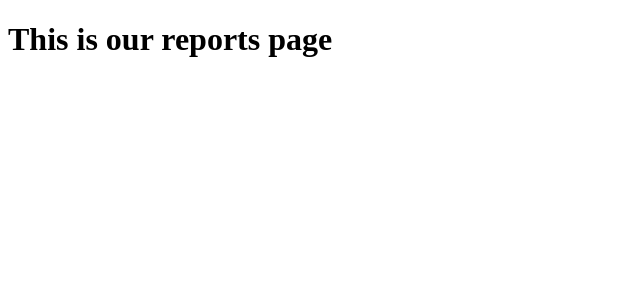
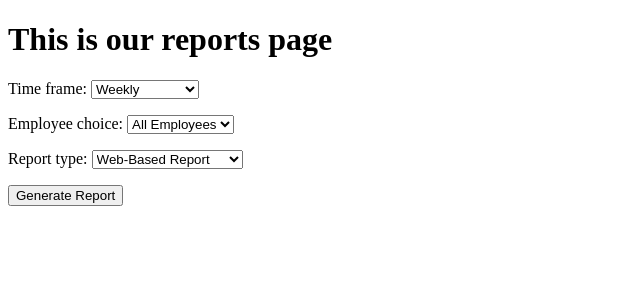
Before and after one commit to JMD-03/INFSYS4850, a Django app: page /reports/ in a window 1280 px wide. Shown: the part 29-329 px from the top of the page, without its empty margins (0-640 px from the left). Run offline with Django 3.2, Linux system fonts and the light colour scheme; the visitor is signed in with stand-in values (Sample User, id 1).

Commit message:
syncing changes before pythonanywhere attempt

```diff
--- a/src/profiles/forms.py
+++ b/src/profiles/forms.py
@@ -56,6 +56,8 @@ class RequestForm(forms.ModelForm):
         start_date = cleaned_data.get("start_Date_Time")
         end_date = cleaned_data.get("end_Date_Time")
         reqType = cleaned_data.get("request_Type")
+
+        #Along with this need to add that PTO/Sick request should not be for a prior date
         if end_date < start_date:
             raise forms.ValidationError("End date should be greater than start date.")
         # if end_time < start_time:
--- /dev/null
+++ b/src/reports/forms.py
@@ -0,0 +1,24 @@
+from django import forms
+from profiles.models import Profile
+
+
+class ReportForm(forms.Form):
+    times = (
+        (1, ("Weekly")),
+        (2, ("Bi-Weekly")),
+        (3, ("Quarterly")),
+        (4, ("Semi-Annually")),
+    )
+    reports = (
+        (1, ("Web-Based Report")),
+        (2, ("Downloadable Report"))
+    )
+    time_Frame = forms.ChoiceField(choices=times, required=True)
+    employee = [("All", "All Employees")]
+    employee += [(i, i) for i in Profile.objects.all()]
+    employee_Choice = forms.ChoiceField(choices=employee, required=True)
+    report_Type = forms.ChoiceField(choices=reports, required=True)
+
+
+    class Meta:
+        fields: ('time_Frame', 'employee_Choice', 'report_Type')
--- a/src/reports/views.py
+++ b/src/reports/views.py
@@ -1,9 +1,17 @@
-from django.shortcuts import render
-from django.shortcuts import HttpResponse
+from django.shortcuts import render, HttpResponse, redirect
 from django.contrib.auth.decorators import login_required, permission_required
+from .forms import ReportForm
 
 # Create your views here.
 @login_required
 @permission_required("reports.supervisor_view")
 def reports_view(request, *args, **kwargs):
-    return render(request, "reports.html", {})
+    if request.method == 'POST':
+        form = ReportForm(request.POST)
+        if form.is_valid():
+            #form.save()
+            #Rather than form.save() I need to call a procedure with those parameters passed
+            return redirect('/admin')
+    else:
+        form = ReportForm()
+    return render(request, 'reports.html', {'form': form})
--- a/src/templates/reports.html
+++ b/src/templates/reports.html
@@ -1,4 +1,8 @@
 {% extends 'base.html' %} {% block content %} {% include 'navbar.html' %}
 <h1>This is our reports page</h1>
+<form method="post">
+{% csrf_token %} {{ form.as_p}}
+  <button type="submit">Generate Report</button>
+</form>
 
 {% endblock %}
```
